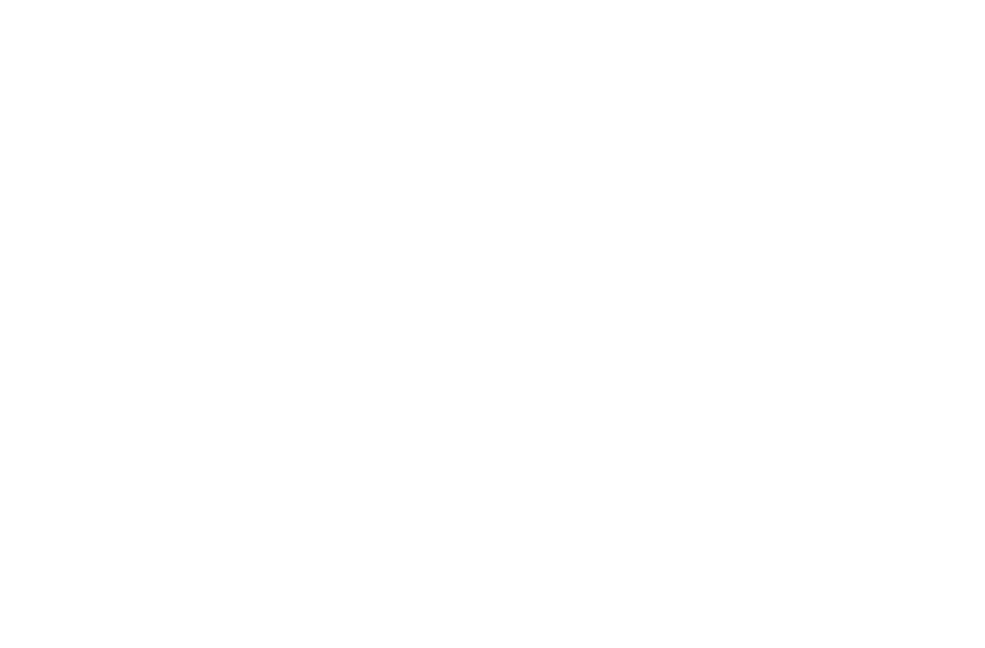
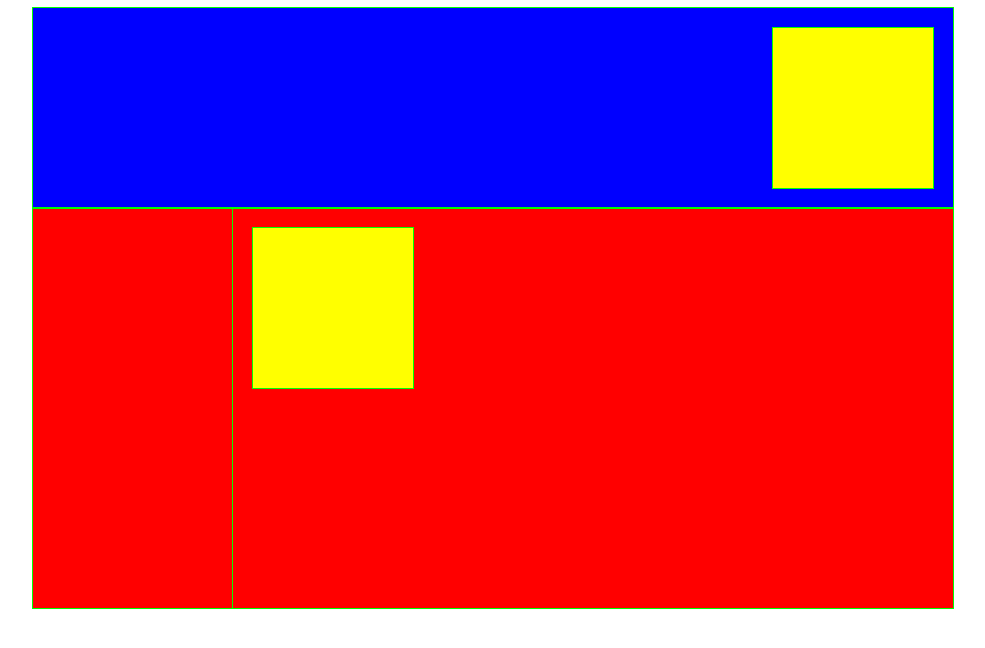
Before and after one commit to moniqueand/289.101, a plain HTML site: page workshop4/Layout5/index.html in a window 1280 px wide. Shown: the whole page, without its empty margins (147-1132 px from the left). Drawn offline with Linux system fonts and the light colour scheme.

Commit message:
Did some of layouyt 5

```diff
--- a/workshop4/Layout5/index.html
+++ b/workshop4/Layout5/index.html
@@ -12,4 +12,17 @@
         <div class="container">
 
             <div class="header">
+
+                <div class="logo"></div>
             </div>
+
+            <div class="submenu">
+            </div>
+
+            <div class="content">
+
+            <div class="smallbox">
+                </div>
+
+
+            </div>
--- a/workshop4/Layout5/style.css
+++ b/workshop4/Layout5/style.css
@@ -0,0 +1,54 @@
+div{
+    outline: 1px solid lime;
+}
+
+.container {
+    width:920px;
+    margin-left: auto;
+    margin-right: auto;
+}
+
+.header {
+    background-color: blue;
+    height: 200px;
+    width:100%;
+}
+
+.logo {
+    width: 160px;
+    height: 160px;
+    background-color: yellow;
+    float: right;
+    margin-top: 20px;
+    margin-right: 20px;
+
+
+}
+
+.submenu {
+
+    width: 200px;
+    height: 400px;
+    background-color: red;
+    float: left;
+
+}
+
+.content {
+
+width: 720px;
+    background-color: red;
+    height: 400px;
+    float: left;
+
+}
+
+.smallbox {
+
+    background-color: yellow;
+    width: 160px;
+    height: 160px;
+    margin-left: 20px;
+    margin-top: 20px;
+    margin-right: 20px;
+}
```
